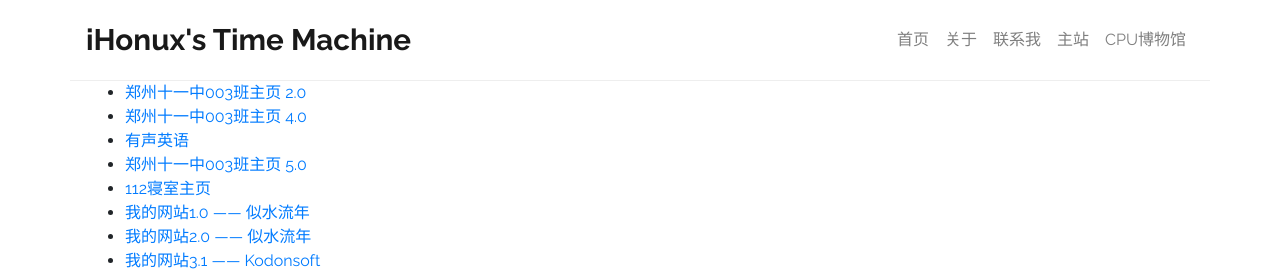
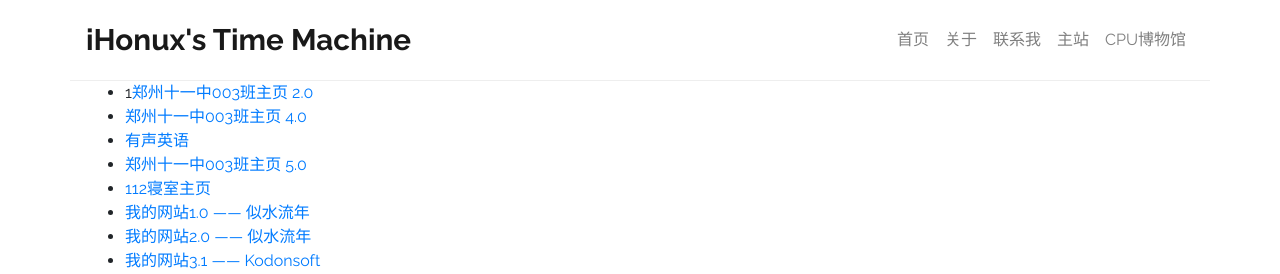
Before and after one commit to past-records/past-records.github.io, a Jekyll site: the page built from timeline.md, in a window 1280 px wide. Shown: the top 274 px of the page. Built offline with Jekyll 4.4.1, drawn with Linux system fonts in a browser that asks for light colours; a script that is not in the unit is left out.

Commit message:
Update timeline.md

```diff
--- a/timeline.md
+++ b/timeline.md
@@ -3,11 +3,13 @@
 ---
 
   <ul>
+    {% assign index = 1 %}
     {% for post in site.posts reversed %}
       {% if post.categories contains '网站' %}
-      <li>
-        <a href="{{ post.url }}">{{ post.title }}</a>
-      </li>
+        <li>
+          {{ index }}<a href="{{ post.url }}">{{ post.title }}</a>
+        </li>
+        {% assign index = index+1 %}
       {% endif %}
     {% endfor %}
   </ul>
```
